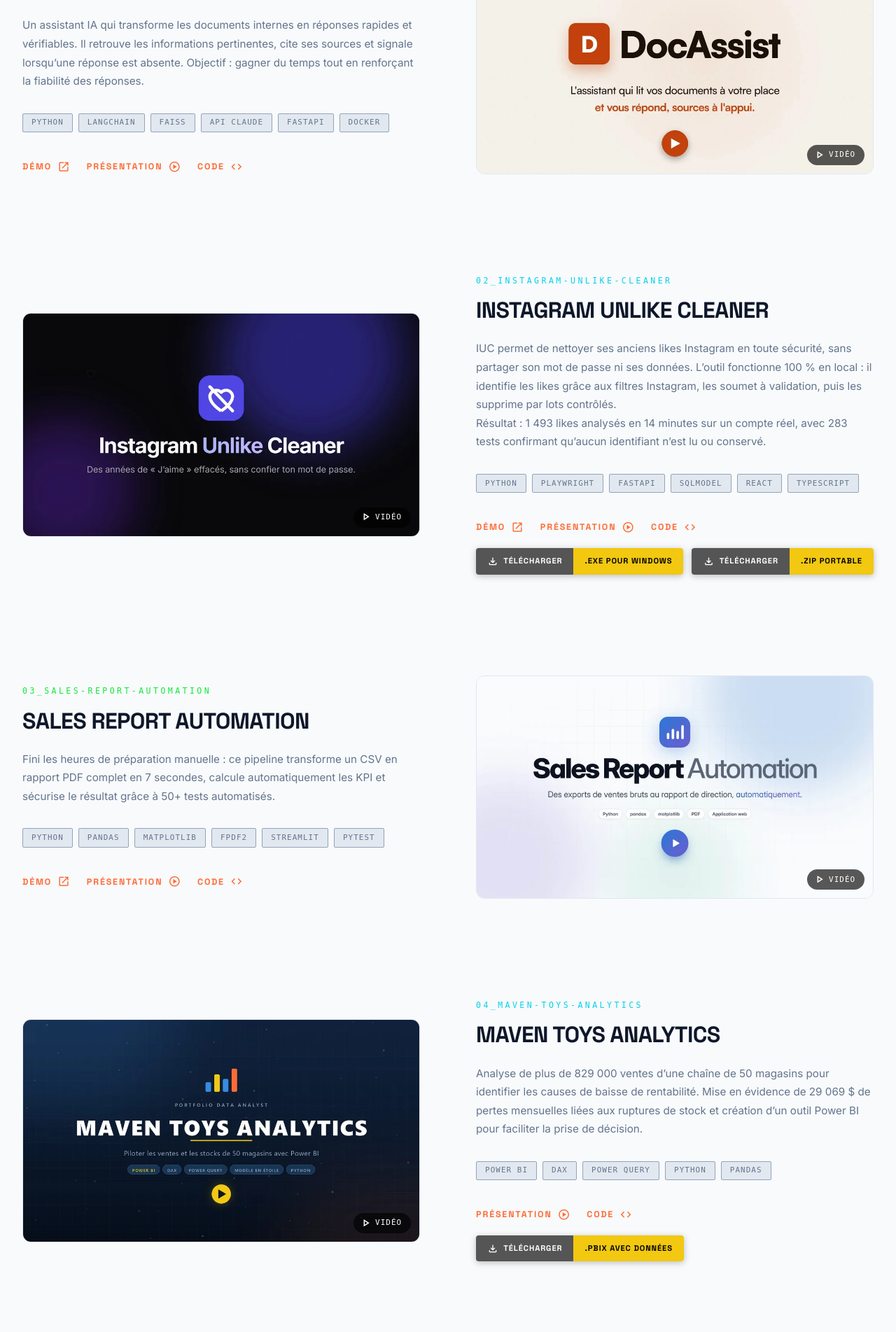
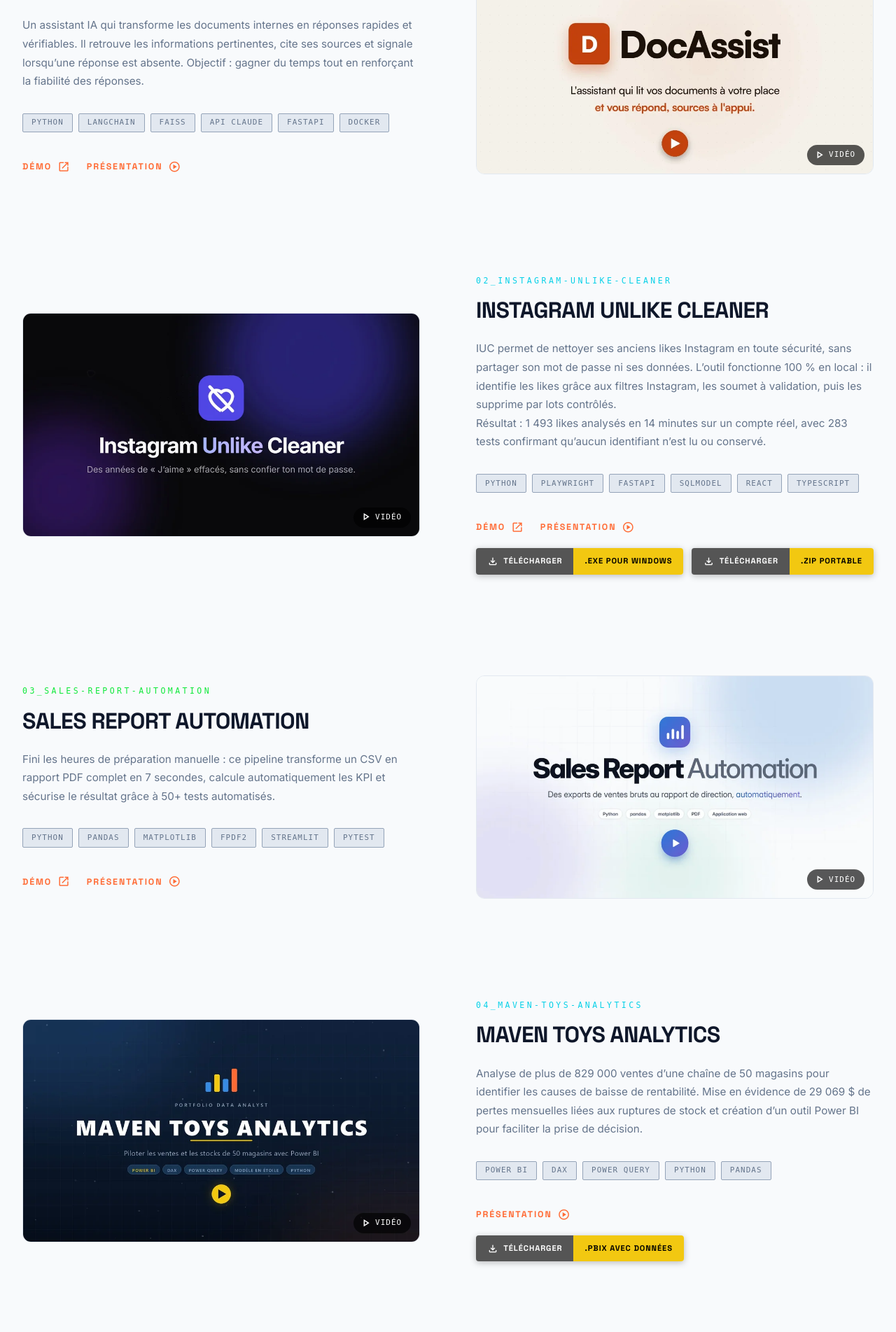
Before and after one commit to GomuGomuNo01/cv, a Django app: page / in a window 1280 px wide. Shown: the part 2444-4347 px from the top of the page at 70% size. Run offline with Django 5.2, Linux system fonts and the light colour scheme; data comes from the database, SQL or seed files in the repository; data that the repository does not hold is empty; some libraries are stand-ins or nearby versions.

Commit message:
Projets: retrait des liens Code, seuls Démo et Présentation restent
Co-Authored-By: Claude Sonnet 5.5 <noreply@anthropic.com>

```diff
--- a/core/templates/core/index.html
+++ b/core/templates/core/index.html
@@ -317,7 +317,7 @@ nav{position:fixed;top:1rem;left:50%;transform:translateX(-50%);width:95%;max-wi
 /* Mise en avant temporaire des liens Démo / Présentation quand on arrive
    sur un projet par son ancre (liens "Voir le projet" des CV, menu Projets) */
 .project-actions{display:flex;gap:1.5rem;flex-wrap:wrap;width:fit-content;max-width:100%;position:relative;}
-/* Démo, Présentation et Code tiennent sur une ligne en largeur téléphone */
+/* Démo et Présentation tiennent sur une ligne en largeur téléphone */
 @media(max-width:520px){.project-actions{gap:.9rem 1.1rem;}.project-link{letter-spacing:.1em;}}
 .project-actions::after{content:'';position:absolute;inset:-.6rem -.85rem;border-radius:.75rem;border:1.5px solid var(--orange);opacity:0;pointer-events:none;}
 .project-actions.is-spotlight::after{animation:actionsPulse 1.1s ease-in-out 4;}
@@ -702,11 +702,6 @@ footer{background:var(--bg2);border-top:.5px solid var(--bg3);padding:4rem 2rem;
                 Présentation <span class="material-symbols-outlined" style="font-size:1.1rem;">play_circle</span>
             </a>
                 {% endif %}
-                {% if project.github_link %}
-                <a href="{{ project.github_link }}" target="_blank" rel="noopener noreferrer" class="project-link" title="Voir le code sur GitHub">
-                Code <span class="material-symbols-outlined" style="font-size:1.1rem;">code</span>
-            </a>
-                {% endif %}
                 </div>
                 {% if project.download_link or project.download_link_alt %}
                 <div class="download-row">
@@ -844,11 +839,6 @@ footer{background:var(--bg2);border-top:.5px solid var(--bg3);padding:4rem 2rem;
                 {% if project.video_url %}
                 <a href="#" class="project-link" data-video="{{ project.video_url|asset_url }}" data-title="{{ project.title }}" onclick="openVideo(this.dataset.video, this.dataset.title); return false;">
                 Présentation <span class="material-symbols-outlined" style="font-size:1.1rem;">play_circle</span>
-            </a>
-                {% endif %}
-                {% if project.github_link %}
-                <a href="{{ project.github_link }}" target="_blank" rel="noopener noreferrer" class="project-link" title="Voir le code sur GitHub">
-                Code <span class="material-symbols-outlined" style="font-size:1.1rem;">code</span>
             </a>
                 {% endif %}
                 </div>
```
